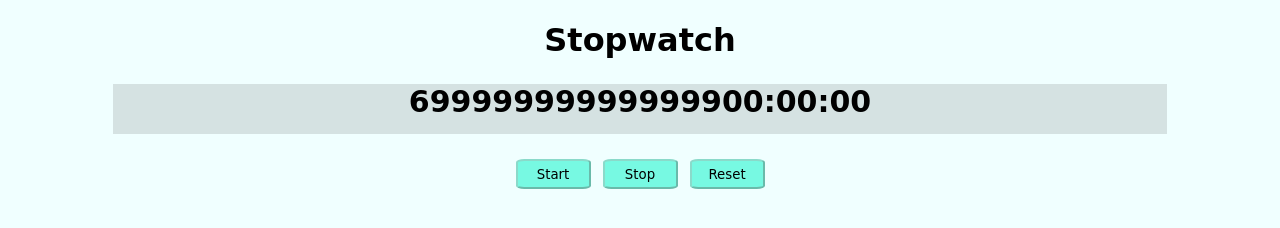
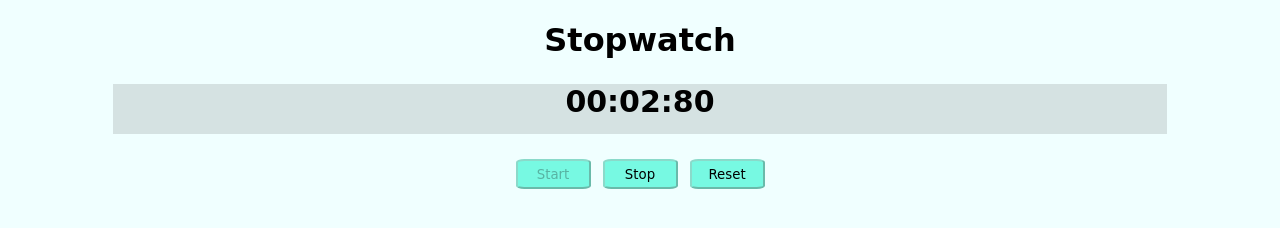
Before and after one commit to AdrianC167/Intro_to_JavaScript, a plain HTML site: page index.html in a window 1280 px wide. Both pictures are taken after a click on the button "Start". Drawn offline with Linux system fonts and the light colour scheme; a web font is replaced by a local one.

Commit message:
made buttons clickable only once and disabled

```diff
--- a/index.html
+++ b/index.html
@@ -14,7 +14,7 @@
     <div style="text-align: center;">
     <h1 style="text-align: center;">Stopwatch</h1>
     <h2 style="text-align: center;" id="digits">00:00:00</h2>
-    <button id="start" onclick="startCount()">Start</button> &nbsp <button id="stop" onclick="endCount()">Stop</button> &nbsp <button id="reset" onclick="resetCount()">Reset</button>
+    <button onclick="startCount()" id="start-btn">Start</button> &nbsp <button id="stop" onclick="endCount()">Stop</button> &nbsp <button id="reset" onclick="resetCount()">Reset</button>
     </div>
 
     <script type="text/javascript" src="stopwatch.js"></script>
--- a/stopwatch.css
+++ b/stopwatch.css
@@ -27,6 +27,12 @@ background-color: mediumpurple;
 
 }
 
+button:disabled {
+
+cursor:not-allowed;
+
+}
+
 body {
 
 background-color: azure;
--- a/stopwatch.js
+++ b/stopwatch.js
@@ -1,43 +1,50 @@
 let seconds = 00
 let milliseconds = 00
-let minutes = 9999999
-
+let minutes = 00
+let startButton = document.getElementById("start-btn")
 let digits = document.getElementById("digits")
+let stopButton = document.getElementById("stop")
 let interval;
 
+
+
 function startCount () {
-    alert("hey you clicked on the start button")
-    resetCount()
+
+    startButton.disabled = true
+    stopButton.disabled = false
 
     interval = setInterval(function() {
-        milliseconds = milliseconds + 9999999999999999999999999
+        milliseconds = milliseconds + 1
 
 
-        if (milliseconds >= 1){
-            seconds = seconds + 100000000000
+        if (milliseconds >= 100){
+            seconds = seconds + 1
             milliseconds = 00
 
         }
 
         if (seconds >= 60){
-            minutes = minutes + 99999999999999
+            minutes = minutes + 1
             seconds = 00
 
         }
     digits.innerHTML = String(minutes).padStart(2, "0") + ":" + String(seconds).padStart(2, "0") + ":" + String(milliseconds).padStart(2, "0")
 
-    }, 1)
+    }, 10)
 
 }
 
 function endCount () {
     alert("hey you clicked on the stop button")
     clearInterval(interval)
-
+    startButton.disabled = false
+    stopButton.disabled = true
 
 }
 
 function resetCount () {
+    startButton.disabled = false
+    stopButton.disabled = true
     alert("hey you clicked on the reset button")
     clearInterval(interval)
     milliseconds = 0
```
